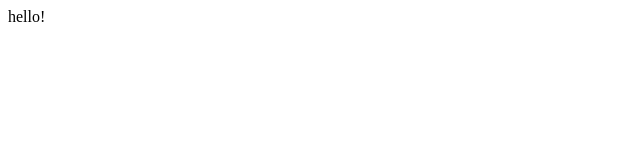
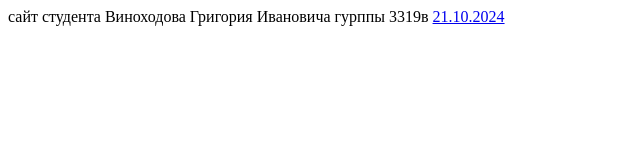
Before and after one commit to pierdoler1212/pierdoler1212.github.io, a plain HTML site: page index.html in a window 1280 px wide. Shown: the whole page, without its empty margins (0-640 px from the left). Drawn offline with Linux system fonts and the light colour scheme.

```diff
--- a/index.html
+++ b/index.html
@@ -1,11 +1,8 @@
-<!DOCTYPE html>
-<html lang="en">
-<head>
-    <meta charset="UTF-8">
-    <meta name="viewport" content="width=device-width, initial-scale=1.0">
-    <title>Document</title>
-</head>
-<body>
-    hello!
-</body>
-</html>
+<html>
+    <head>
+        <body>
+            сайт студента Виноходова Григория Ивановича гурппы 3319в
+            <a href="popoKypilMaionez.html"> 21.10.2024 <a/>
+        </body>
+    </head>
+                </html>
```
